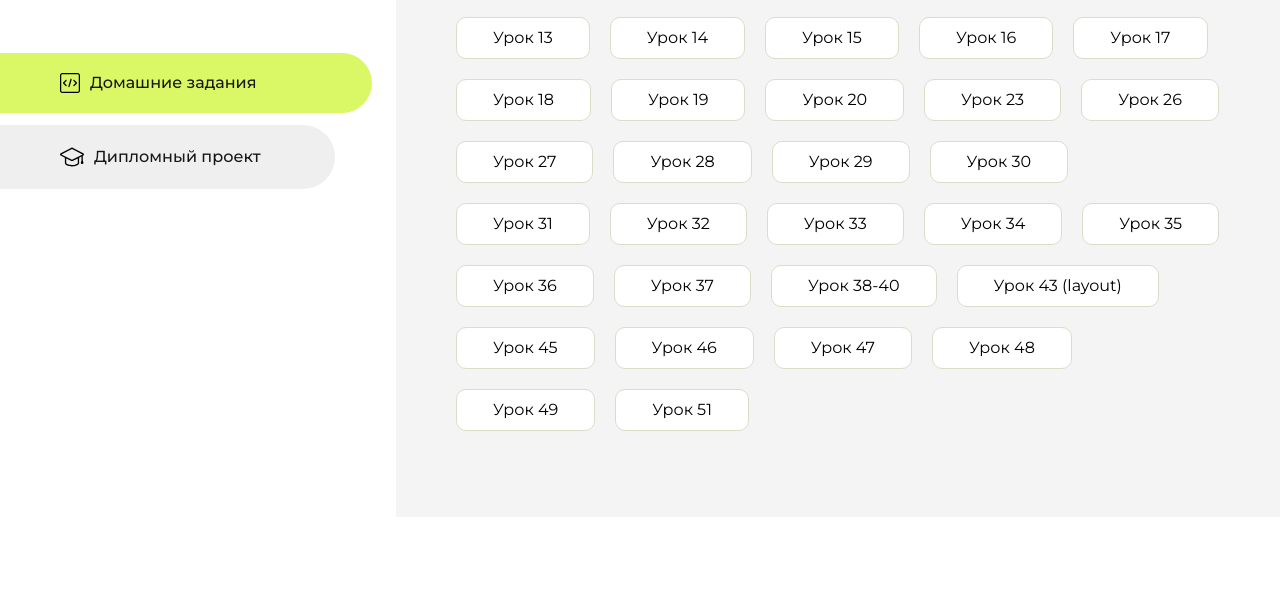
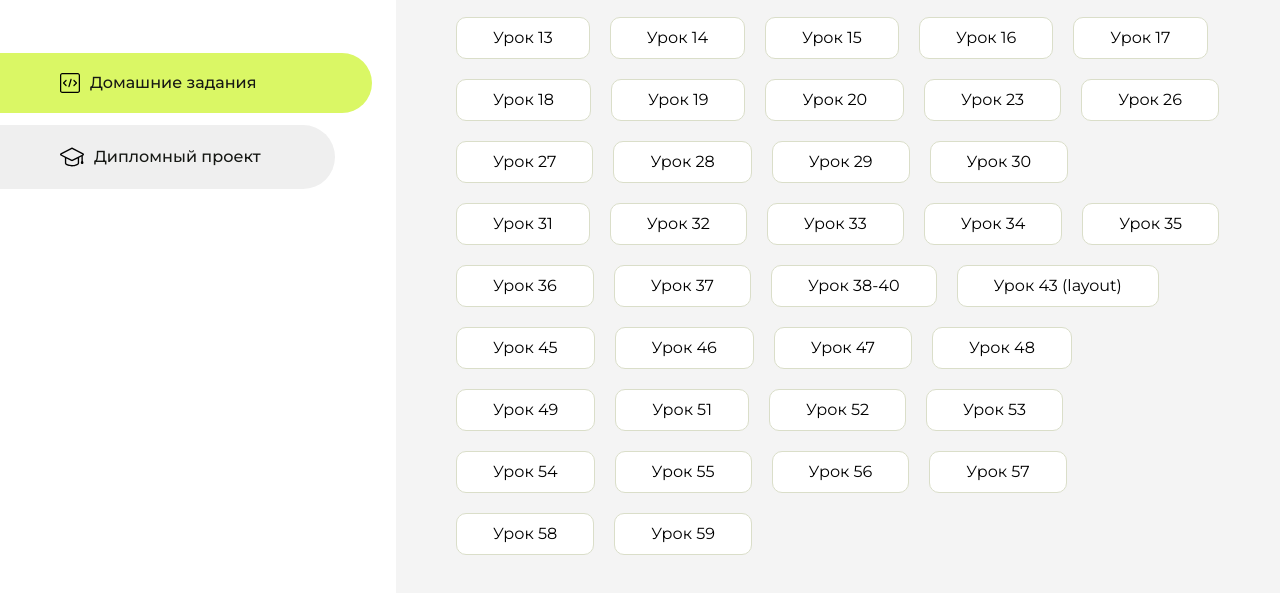
Before and after one commit to REKONis/homework2, a plain HTML site: page index.html in a window 1280 px wide. Shown: the part 283-876 px from the top of the page. Before the commit the page ends 800 px from the top, so only its background shows below. Drawn offline with Linux system fonts and the light colour scheme.

Commit message:
Update index.html

```diff
--- a/index.html
+++ b/index.html
@@ -194,6 +194,30 @@
                     <li class="content__list-item">
                         <a href="lesson51/index.html">Урок 51</a>
                     </li>
+                    <li class="content__list-item">
+                        <a href="lesson52/index.html">Урок 52</a>
+                    </li>
+                    <li class="content__list-item">
+                        <a href="lesson53/index.html">Урок 53</a>
+                    </li>
+                    <li class="content__list-item">
+                        <a href="lesson54/index.html">Урок 54</a>
+                    </li>
+                    <li class="content__list-item">
+                        <a href="lesson55/index.html">Урок 55</a>
+                    </li>
+                    <li class="content__list-item">
+                        <a href="lesson56/index.html">Урок 56</a>
+                    </li>
+                    <li class="content__list-item">
+                        <a href="lesson57/index.html">Урок 57</a>
+                    </li>
+                    <li class="content__list-item">
+                        <a href="lesson58/index.html">Урок 58</a>
+                    </li>
+                    <li class="content__list-item">
+                        <a href="lesson59/index.html">Урок 59</a>
+                    </li>
                 </ul>
             </div>
             <div class="content__block hidden" id="diplomBlock">
```
